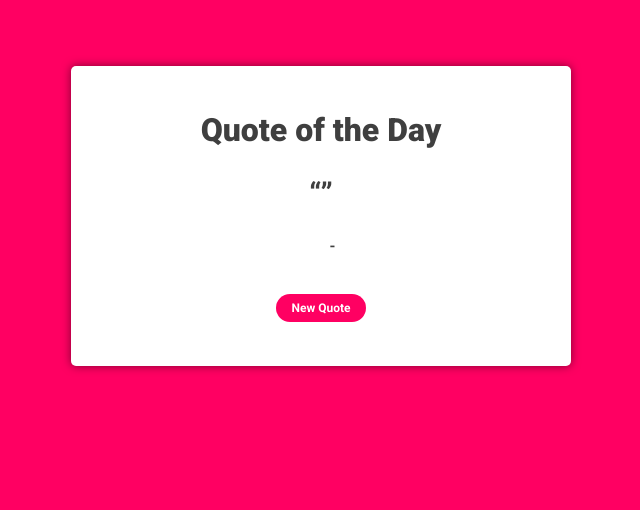
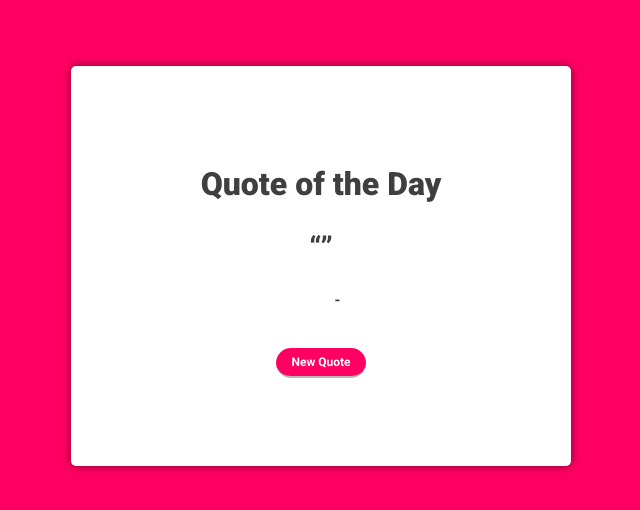
Before and after one commit to mvnulman/quote-generator-react, a React (Create React App) app: page / in a window 1280 px wide. Shown: the part 134-644 px from the top of the page, without its empty margins (319-959 px from the left). Built offline with nearby package versions, Linux system fonts and the light colour scheme; no server answers.

Commit message:
style: animations added to the new quote button

```diff
--- a/src/App.css
+++ b/src/App.css
@@ -18,7 +18,7 @@
   color: rgb(63, 63, 63);
   width: 100%;
   max-width: 500px;
-  height: 300px;
+  height: 400px;
   display: flex;
   margin: 200px auto;
   padding: 20px;
@@ -41,7 +41,7 @@ blockquote {
   font-weight: 300;
   line-height: 1;
   text-align: center;
-  margin-bottom: 50px;
+  margin-bottom: 30px;
 }
 
 span {
@@ -74,6 +74,18 @@ button {
   padding: 7px 15px;
   border-radius: 50px;
   border: none;
-  margin-top: 10px;
+  margin: 10px 5px;
   cursor: pointer;
+  border-bottom: 2px solid rgb(184, 184, 184);
+
 }
+
+button:hover {
+  transition-duration: 0.1s;
+  background-color: rgb(179, 5, 71);
+}
+
+button:active {
+  transform: scaleX(0.9) scaleY(0.9);
+  background-color: rgb(179, 5, 71);
+}
```
